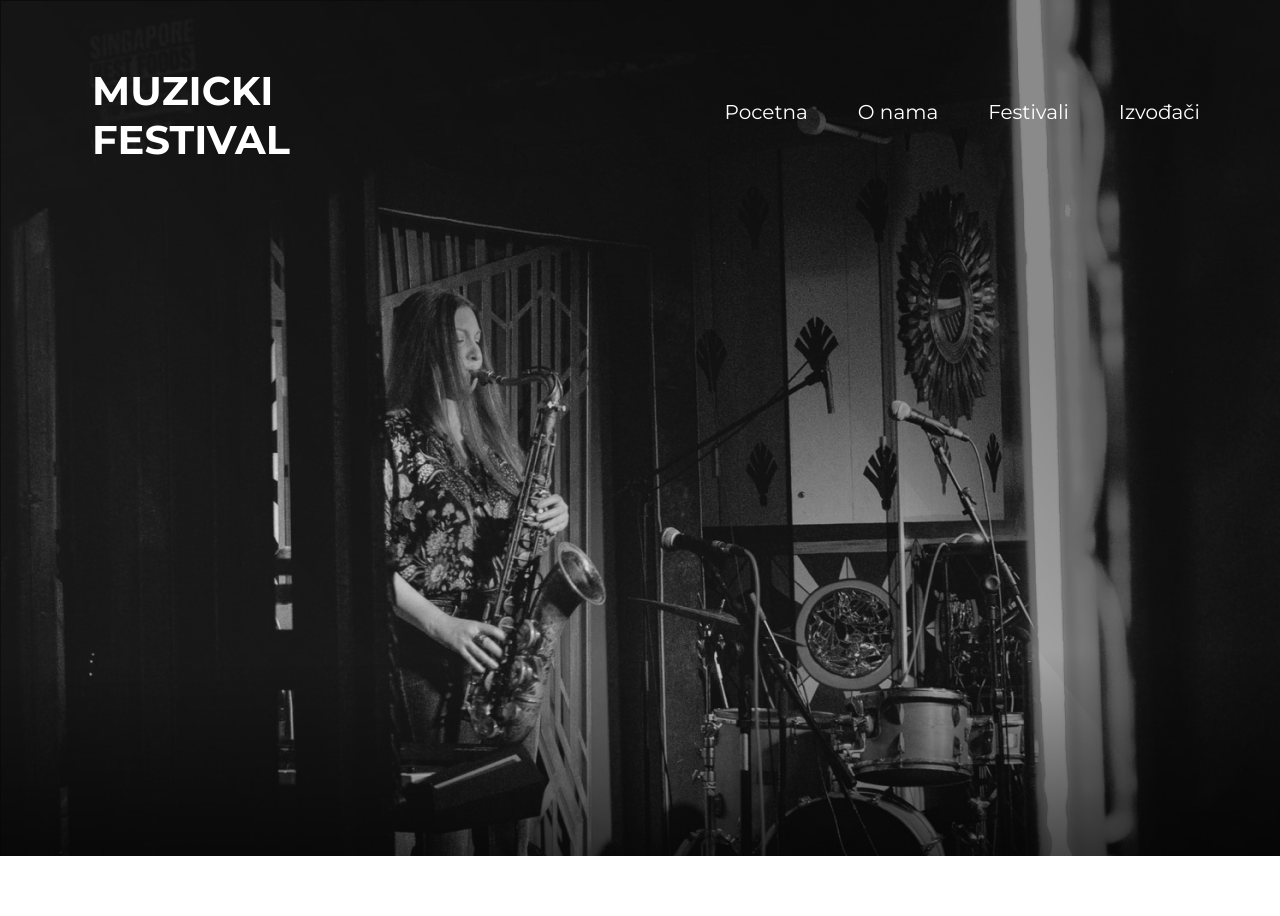
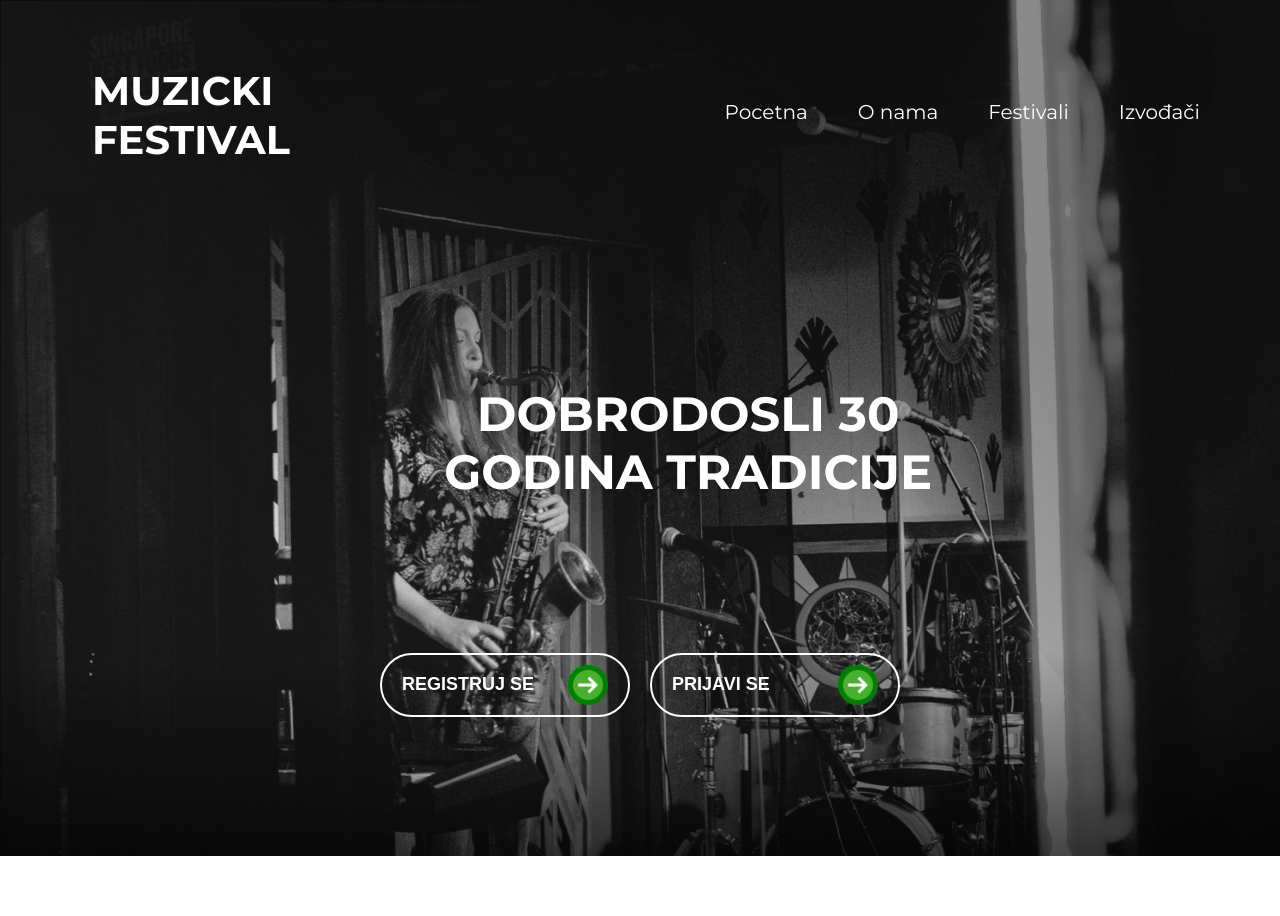
Before and after one commit to Koturovic/music-festival-app, a PHP site: page / in a window 1280 px wide. Shown: the top 916 px of the page. Run offline with PHP 8.4, Linux system fonts and the light colour scheme.

Commit message:
zavrsen dizajn landing page bez responsiva

```diff
--- a/index.html
+++ b/index.html
@@ -24,11 +24,33 @@
 
             </ul>
         </nav>
+        <div class="dobrodosli">
+            DOBRODOSLI 30 GODINA TRADICIJE
+        </div>
+        <div class="button-container">
+            <button class="custom-btn">
+                Registruj se
+                <span class="icon"><img src="images/arrow (3).png" alt="strelica"></span>
+            </button>
+
+            <button class="custom-btn">
+                Prijavi se
+                <span class="icon"><img src="images/arrow (3).png" alt="strelica"></span>
+            </button>
+
+        </div>
     </header>
     <div class="landing">
 
         <div class="bg-image"></div>
+
     </div>
+
+    <!--<div class="program">
+        <div class="container">
+            Predstojeci dogadjaji  *** PREDSTOJECI DOGADJAJI
+        </div>
+    </div> -->
 
 </body>
 </html>
--- a/style.css
+++ b/style.css
@@ -53,3 +53,95 @@ header{
     align-items: flex-start;
     padding-top: 56px;
 }
+/*
+.program{
+
+
+    position: relative;
+    width: 100%;
+    height: 100vh;
+    background: url('images/Rectangle\ 27.png'),
+    url('images/Frame\ 1.png');
+    display: flex;
+    flex-direction: column;
+    align-items: flex-start;
+    padding-top: 400px;
+
+    background-size: cover;
+    background-position: center;                          PREDSTOJECI DOGADJAJI
+    background-repeat: no-repeat;
+}
+.container{
+    color: white;
+    text-transform: uppercase;
+    font-family: 'Montserrat', sans-serif;
+    font-weight: medium;
+    font-size: 48px;
+    padding-left: 120px;
+    padding-top: -40px;
+}
+*/
+.button-container {
+    display: flex;
+    justify-content: center; /* Centriranje horizontalno */
+    align-items: center; /* Centriranje vertikalno */
+    gap: 20px; /* Razmak između dugmadi */
+    position: absolute;
+    top: 80%;
+    left: 50%;
+    transform: translate(-50%, -50%); /* Precizno centriranje */
+}
+.custom-btn {
+    display: flex;
+    align-items: center;
+    justify-content: space-between;
+    padding: 10px 20px;
+    font-size: 18px;
+    font-weight: bold;
+    text-transform: uppercase;
+    color: white;
+    border: 2px solid white;
+    border-radius: 50px;
+    background: transparent;
+    width: 250px;
+    transition: 0.3s ;
+    cursor: pointer;
+}
+.custom-btn:hover {
+    background: greenyellow;
+}
+
+.custom-btn .icon {
+    background: green;
+    color: white;
+    border-radius: 50%;
+    width: 40px;
+    height: 40px;
+    display: flex;
+    align-items: center;
+    justify-content: center;
+    font-size: 20px;
+}
+.custom-btn .icon img{
+    width: 30px;
+    height: 30px;
+}
+.dobrodosli{
+    height: 244px;
+    width: 634px;
+    background-color: transparent;
+    color: white;
+
+    justify-content: center;
+
+    text-align: center;
+    align-items: center;
+
+    position: absolute;
+    top: 45%;
+    left: 29%;
+
+    font-size: 48px;
+    font-weight: bold;
+    font-family: 'Montserrat', sans-serif;
+}
```
Also changed, not shown: images/Frame 1.png (added), images/Program_dogadjaja.png (added), images/Rectangle 27.png (added), images/arrow (3).png (added), images/predstojeci_dogadjaji.png (added).
